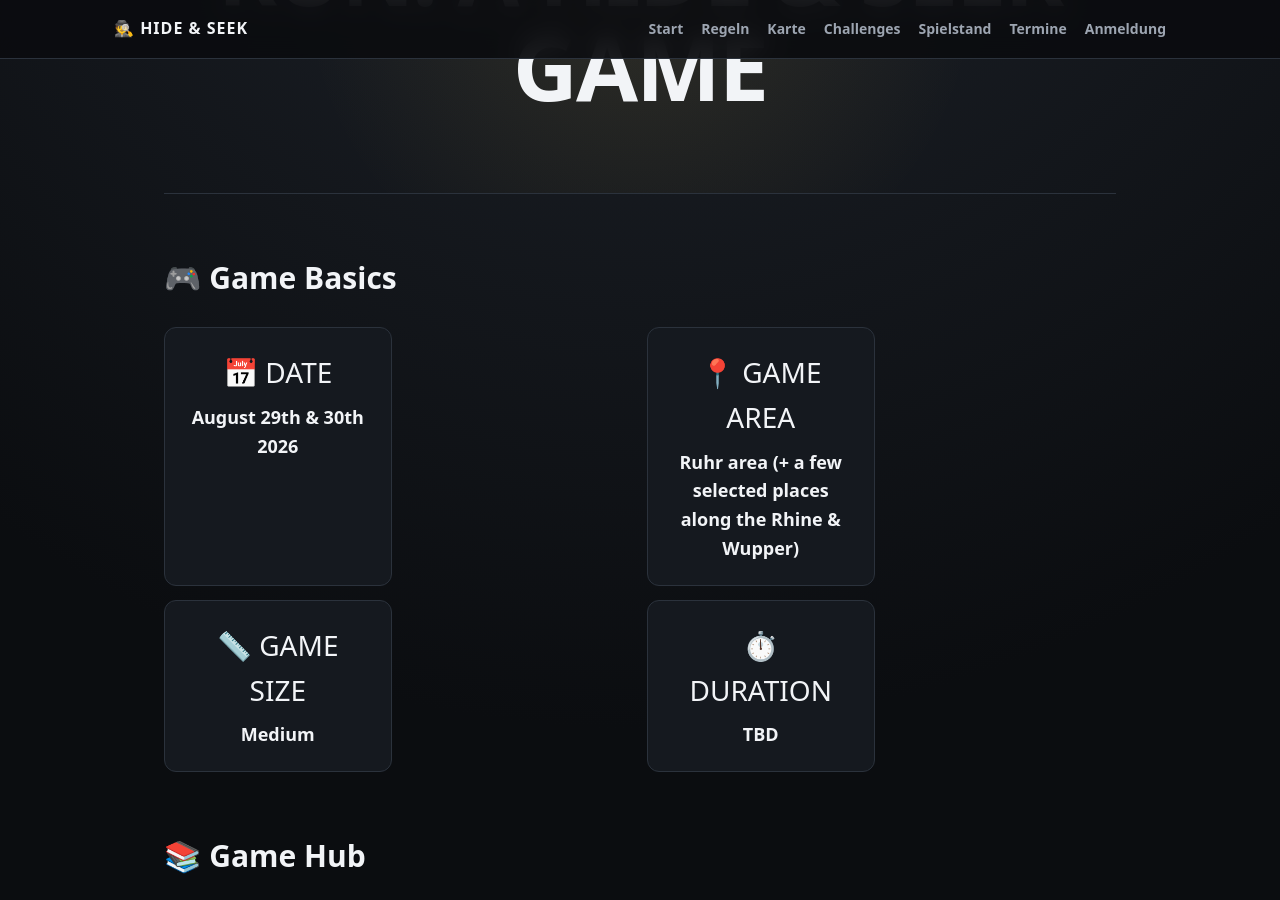
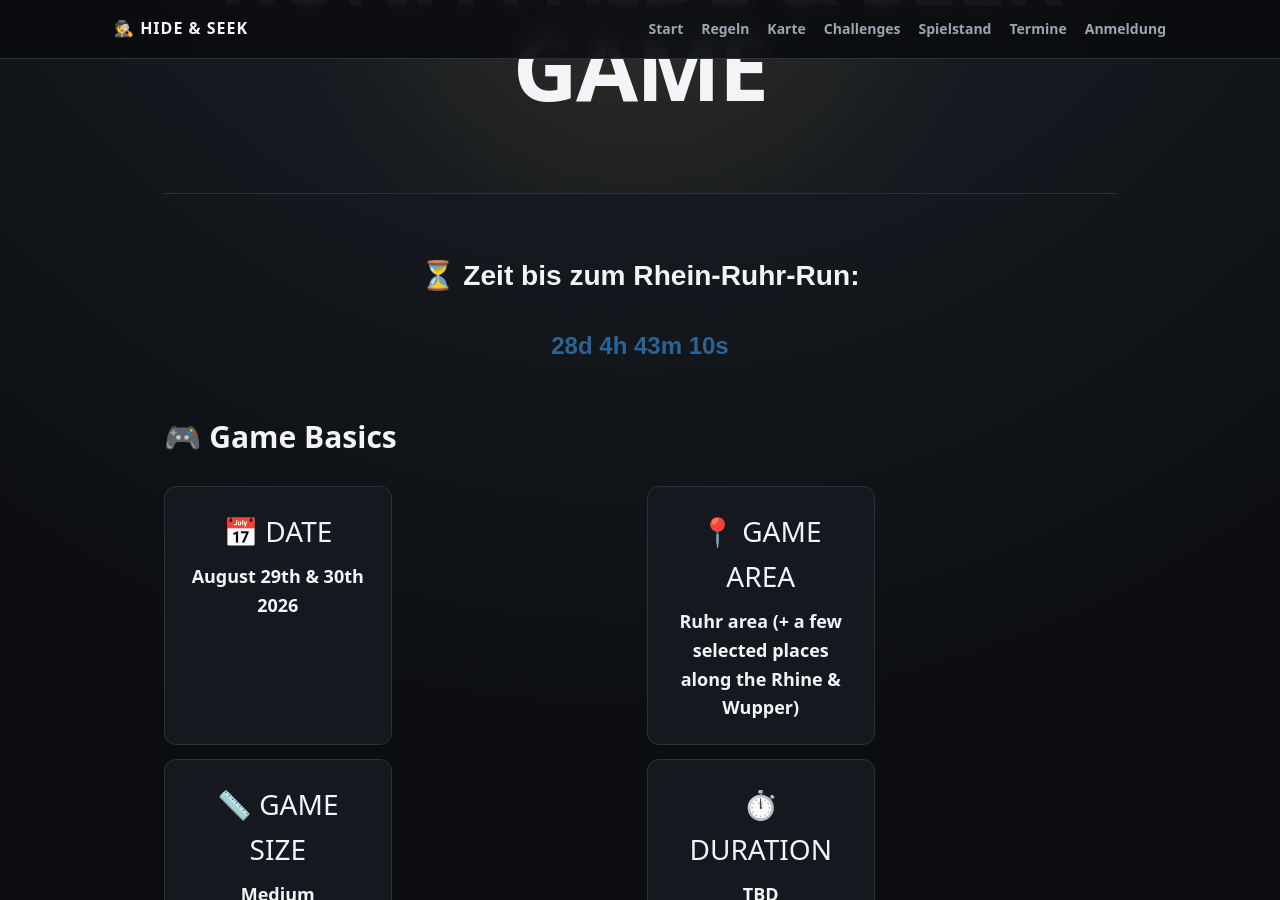
Before and after one commit to sacralo/hide-and-seek, a Jekyll site: the page built from docs/index.md, in a window 1280 px wide and 900 px high, scrolled down 369 px. Built offline with Jekyll 4.4.1, drawn with Linux system fonts in a browser that asks for light colours; part of the change alters nothing that is shown.

Commit message:
Update index.md

```diff
--- a/docs/index.md
+++ b/docs/index.md
@@ -4,11 +4,31 @@ title: Home
 ---
 
 <div class="hero">
+  <h1>🕵️ RHEIN-RUHR-RUN: A HIDE & SEEK GAME</h1>
+</div>
 
-  <h1>🕵️ RHEIN-RUHR-RUN: A HIDE & SEEK GAME</h1>
+<!-- COUNTDOWN EINFÜGEN -->
+<div class="countdown-container" style="text-align: center; font-family: Arial, sans-serif; font-size: 1.5em; margin: 20px 0;">
+  <h3>⏳ Zeit bis zum Rhein-Ruhr-Run:</h3>
+  <div id="countdown" style="font-weight: bold; color: #2a6496;"></div>
+</div>
 
-
-</div>
+<script>
+  const countdownDate = new Date("Aug 29, 2026 00:00:00").getTime();
+  const countdown = setInterval(() => {
+    const now = new Date().getTime();
+    const distance = countdownDate - now;
+    const days = Math.floor(distance / (1000 * 60 * 60 * 24));
+    const hours = Math.floor((distance % (1000 * 60 * 60 * 24)) / (1000 * 60 * 60));
+    const minutes = Math.floor((distance % (1000 * 60 * 60)) / (1000 * 60));
+    const seconds = Math.floor((distance % (1000 * 60)) / 1000);
+    document.getElementById("countdown").innerHTML = `${days}d ${hours}h ${minutes}m ${seconds}s`;
+    if (distance < 0) {
+      clearInterval(countdown);
+      document.getElementById("countdown").innerHTML = "🎉 Das Event hat begonnen!";
+    }
+  }, 1000);
+</script>
 
 ## 🎮 Game Basics
 
```
